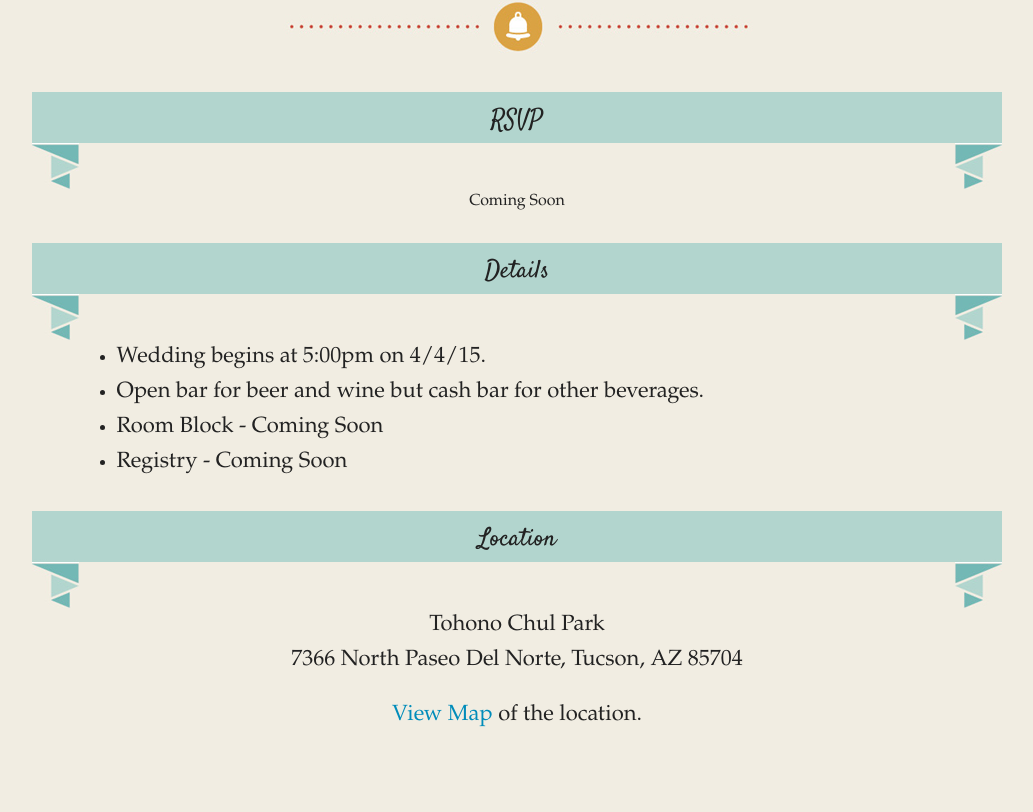
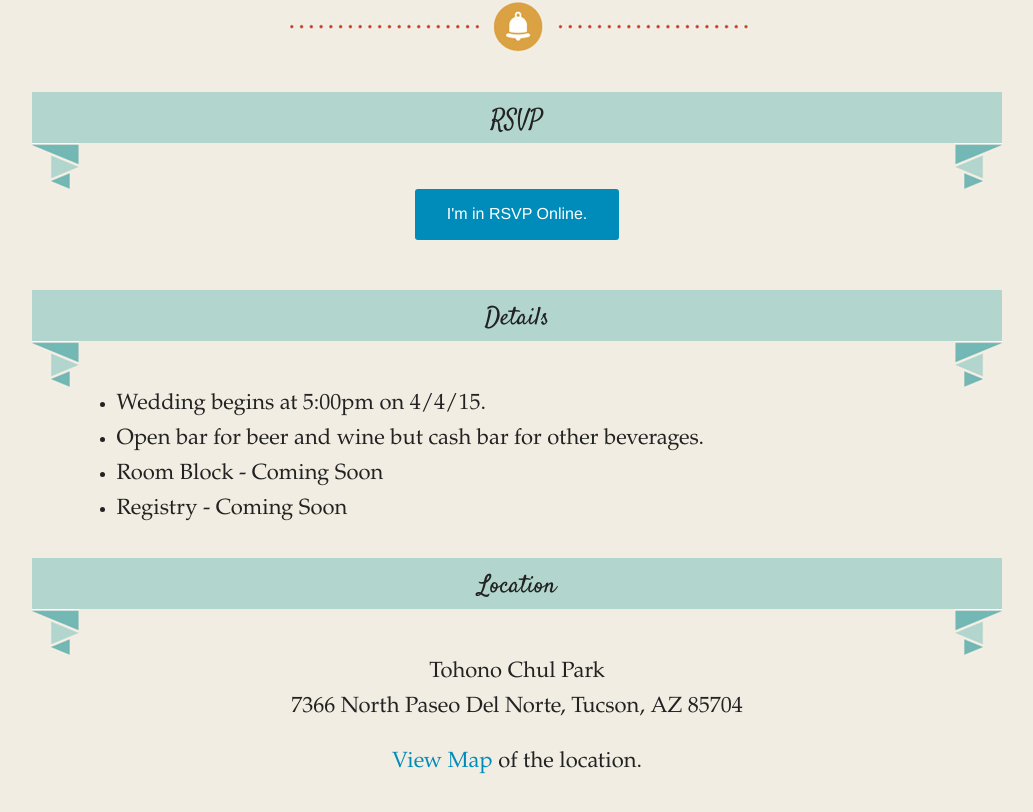
Before and after one commit to owenallenaz/wedding, a plain HTML site: page index.html in a window 1280 px wide. Shown: the part 894-1706 px from the top of the page, without its empty margins (123-1156 px from the left). Before the commit the page ends 1677 px from the top, so only its background shows below. Drawn offline with Linux system fonts and the light colour scheme.

Commit message:
Adds rsvp link

```diff
--- a/index.html
+++ b/index.html
@@ -26,8 +26,7 @@
 						<div class="bannerRight"></div>
 					</div>
 					<div class="content">
-						Coming Soon
-						<!-- <button class="radius">I'm in! RSVP Online.</button> -->
+						<a class="button radius" href="http://martiandowen.rsvpify.com/">I'm in RSVP Online.</a>
 					</div>
 				</div>
 				<div class="section detailsSection">
```
